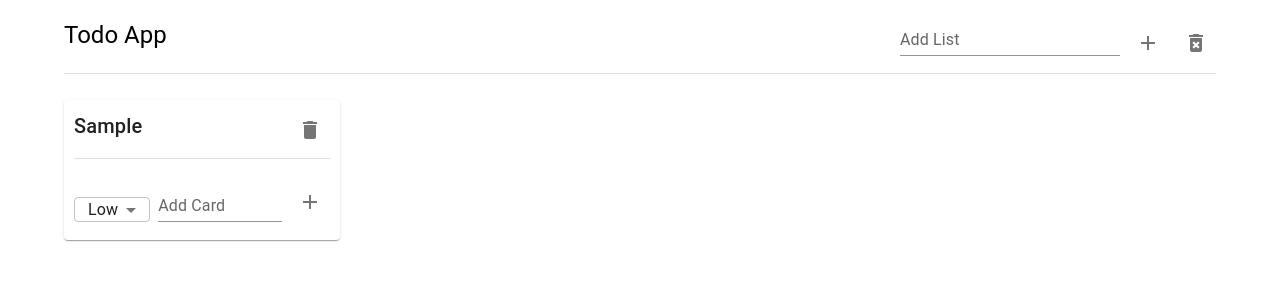
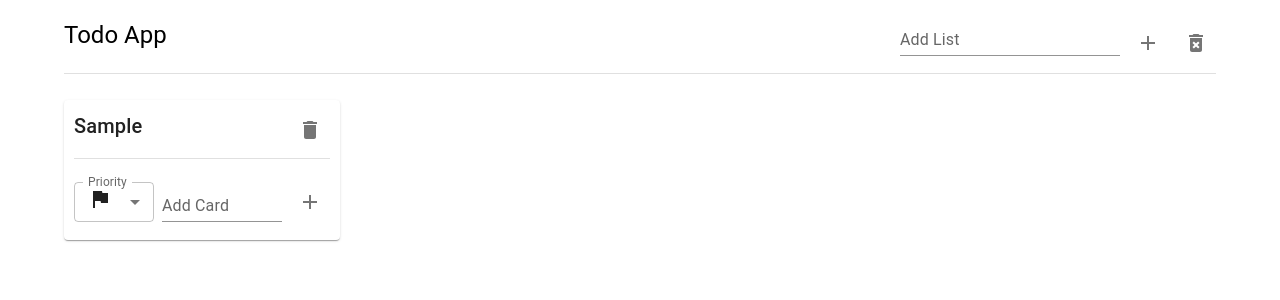
Before and after one commit to NehalAhmedQureshi/todo_app, a Next.js app: page / in a window 1280 px wide. Both pictures are taken after typing "Sample" into the empty fields and a click on the button 1148 px from the left and 43 px from the top of the page. Shown: the top 300 px of the page. Built offline with nearby package versions, Linux system fonts and the light colour scheme.

Commit message:
add priority flags

```diff
--- a/src/app/components/DraggableCard.jsx
+++ b/src/app/components/DraggableCard.jsx
@@ -14,6 +14,7 @@ import {
   Tooltip,
   Typography,
 } from "@mui/material";
+import {Flag} from "@mui/icons-material"
 import { useState } from "react";
 import BasicMenu from "./BasicMenu";
 import { Edit, SettingsPowerRounded } from "@mui/icons-material";
@@ -107,8 +108,8 @@ export default function DraggableCard({
           )}
           <Stack direction={"row"} alignItems={"center"}>
             {isEdit || (
-              <Tooltip title={"Priority"} arrow>
-                <Chip
+              <Tooltip title={`${priority} priority`} arrow>
+                <Flag
                   color={
                     priority === "Normal"
                       ? "primary"
@@ -118,7 +119,7 @@ export default function DraggableCard({
                       ? "warning"
                       : "error"
                   }
-                  label={priority}
+                  // label={priority}
                   size="small"
                 />
               </Tooltip>
--- a/src/app/components/DraggableList.jsx
+++ b/src/app/components/DraggableList.jsx
@@ -4,7 +4,9 @@ import DraggableCard from "./DraggableCard";
 import {
   Button,
   Divider,
+  FormControl,
   IconButton,
+  InputLabel,
   MenuItem,
   Paper,
   Select,
@@ -15,7 +17,7 @@ import {
 } from "@mui/material";
 import { handleCardAdder } from "../hook/handleCardAdder";
 import { handleChange } from "../hook/handleChange";
-import { Add, Delete } from "@mui/icons-material";
+import { Add, Delete, Flag, ReportProblem } from "@mui/icons-material";
 export default function DraggableList({ list, index, lists, setList }) {
   const [onDragOver, setOnDragOver] = useState(false);
   let [select, setSelect] = useState("Low");
@@ -60,23 +62,57 @@ export default function DraggableList({ list, index, lists, setList }) {
           component={"form"}
           gap={1}
           onSubmit={(e) =>
-            handleCardAdder(e, list, setTextField, textField, setList, select,lists,setError,setSelect)
+            handleCardAdder(
+              e,
+              list,
+              setTextField,
+              textField,
+              setList,
+              select,
+              lists,
+              setError,
+              setSelect
+            )
           }
         >
-            <Tooltip title={'Priority'} arrow>
-              <Select
-                sx={{ height: "25px" }}
-                value={select}
-                error={error}
-                variant="outlined"
-                onChange={(e) => setSelect(e.target.value)}
-              >
-                <MenuItem value="Low">Low</MenuItem>
-                <MenuItem value="Normal">Normal</MenuItem>
-                <MenuItem value="Medium">Medium</MenuItem>
-                <MenuItem value="High">High</MenuItem>
-              </Select>
-            </Tooltip>
+          <FormControl sx={{ minWidth: 80 }} error={error}>
+            <InputLabel id="priority-label">Priority</InputLabel>
+            <Select
+              labelId="priority-label"
+              sx={{ height: "40px" }} // Increased height for better UI
+              value={select}
+              label="Priority"
+              onChange={(e) => setSelect(e.target.value)}
+              variant="outlined"
+            >
+              <MenuItem value="Low">
+                <Tooltip title="Low" arrow>
+                  <Flag color="default" />
+                </Tooltip>
+              </MenuItem>
+              <MenuItem value="Normal">
+                <Tooltip title="Normal" arrow>
+                  <Flag color="primary" />
+                </Tooltip>
+              </MenuItem>
+              <MenuItem value="Medium">
+                <Tooltip title="Medium" arrow>
+                  <Flag color="warning" />
+                </Tooltip>
+              </MenuItem>
+              <MenuItem value="High">
+                <Tooltip title="High" arrow>
+                  <Flag color="error" />
+                </Tooltip>
+              </MenuItem>
+              <MenuItem value="Urgent">
+                <Tooltip title="Urgent" arrow>
+                  <ReportProblem color="error" />
+                </Tooltip>
+              </MenuItem>
+            </Select>
+          </FormControl>
+
           <TextField
             name={list}
             label="Add Card"
```
